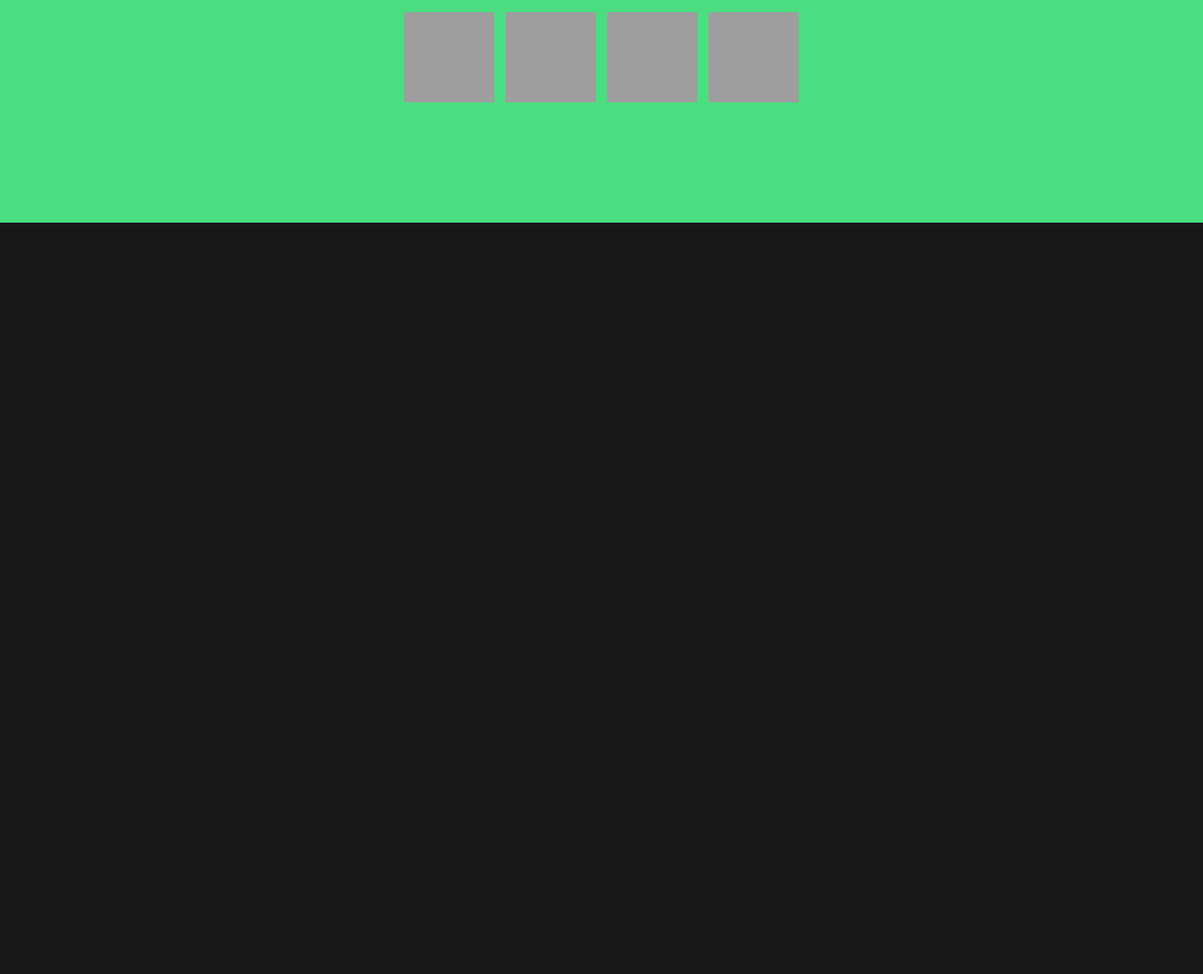
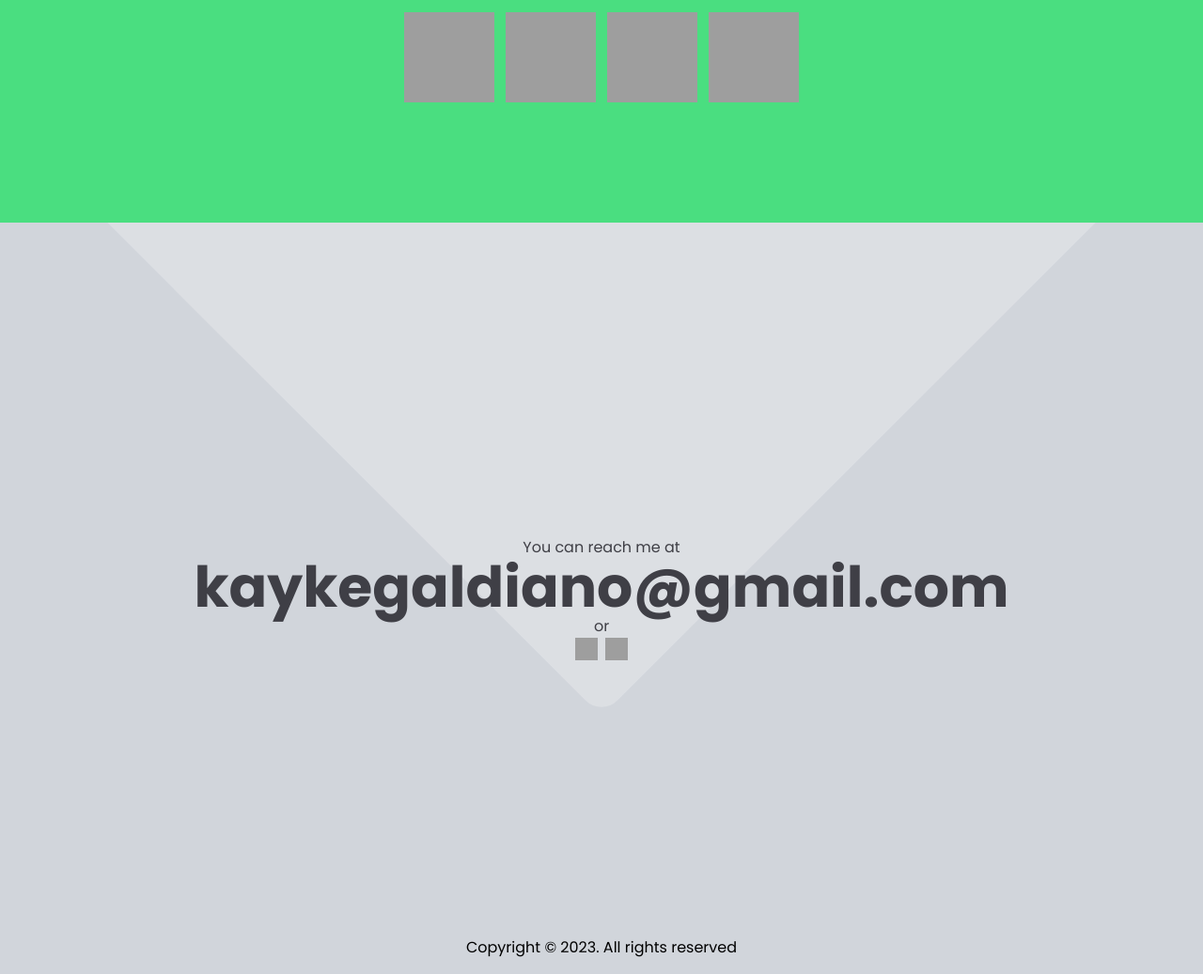
Before and after one commit to kaykegaldiano/portfolio, a website: page index.html in a window 1280 px wide. Shown: the part 1363-2400 px from the top of the page at 94% size. Before the commit the page ends 1600 px from the top, so only its background shows below. Drawn offline with Linux system fonts and the light colour scheme; grey boxes are pictures that could not be loaded.

Commit message:
contact section

```diff
--- a/index.html
+++ b/index.html
@@ -60,5 +60,25 @@
             </div>
         </div>
     </section>
+
+    <section id="contact" class="overflow-hidden min-h-screen bg-gray-300 text-zinc-700 flex justify-center items-center relative">
+        <div class="h-full aspect-1 absolute rotate-45 bottom-[55%] rounded-3xl z-0 bg-gray-100 opacity-30 pointer-events-none"></div>
+        <div class="text-center z-10">
+            <h2>You can reach me at</h2>
+            <h3 class="text-xl md:text-6xl font-bold">
+                <a href="mailto:kaykegaldiano@gmail.com">kaykegaldiano@gmail.com</a>
+            </h3>
+            <h2>or</h2>
+            <div class="text-3xl flex justify-center items-center gap-2">
+                <a href="https://www.linkedin.com/in/kayke-g-a83b13113/" target="_blank">
+                    <img class="w-6 h-6" src="https://cdn.jsdelivr.net/gh/devicons/devicon/icons/linkedin/linkedin-original.svg" alt="linkedin" />
+                </a>
+                <a href="https://github.com/kaykegaldiano" target="_blank">
+                    <img class="w-6 h-6" src="https://cdn.jsdelivr.net/gh/devicons/devicon/icons/github/github-original.svg" />
+                </a>
+            </div>
+        </div>
+        <div class="absolute text-center bottom-0 text-black p-4"> Copyright © 2023. All rights reserved </div>
+    </section>
 </body>
 </html>
--- a/style.css
+++ b/style.css
@@ -2,6 +2,10 @@
 @tailwind components;
 @tailwind utilities;
 
+html {
+    scroll-behavior: smooth;
+}
+
 body {
     font-family: 'Poppins', sans-serif;
 }
--- a/tailwind.config.js
+++ b/tailwind.config.js
@@ -2,7 +2,11 @@
 module.exports = {
   content: ['./src/index.html'],
   theme: {
-    extend: {},
+    extend: {
+      aspectRatio: {
+        '1': '1'
+      }
+    },
   },
   plugins: [],
 }
```
Also changed, not shown: dist/output.css.
